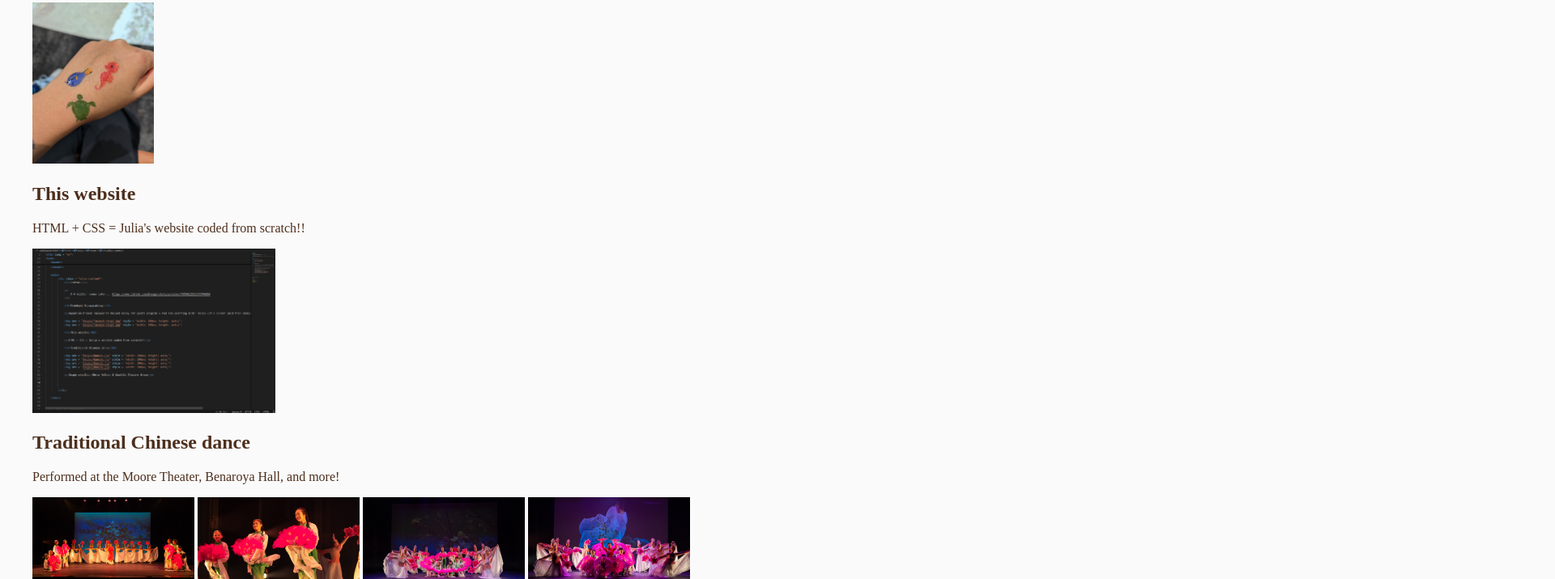
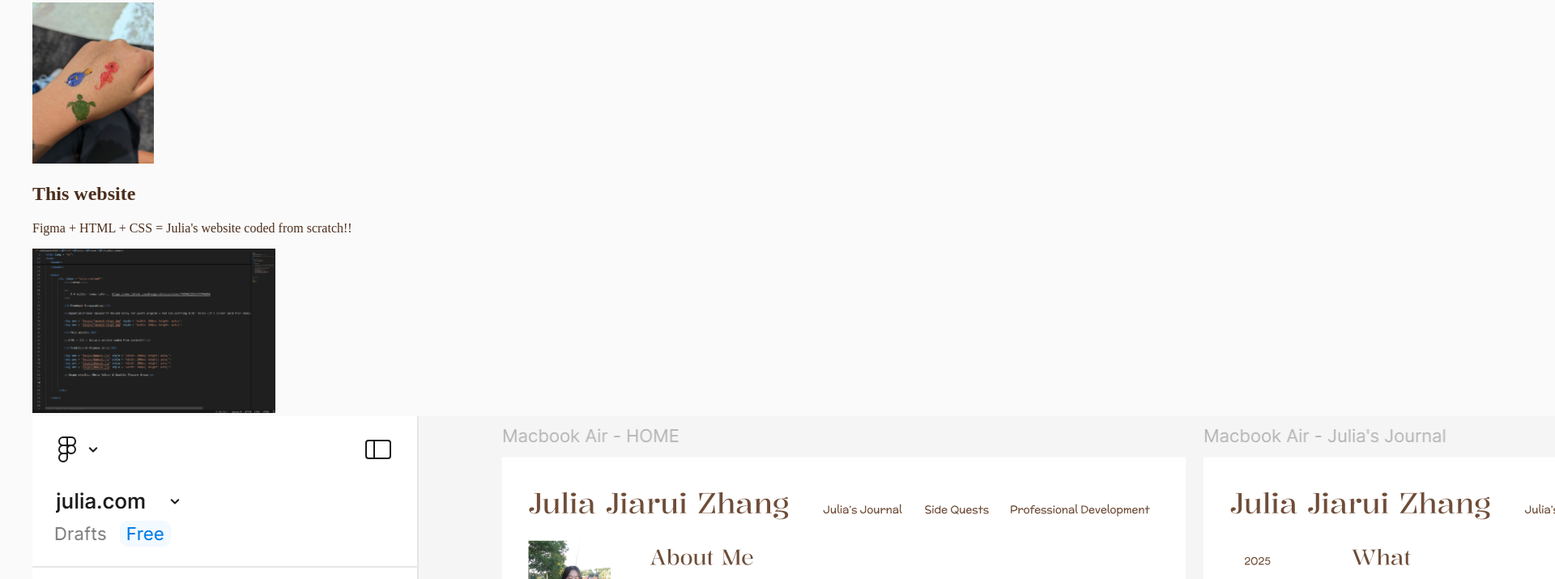
Before and after one commit to juliajurui/juliajurui.github.io, a plain HTML site: page sideQuests.html in a window 1280 px wide. Shown: the part 385-1100 px from the top of the page at 81% size, 1920 px wide, since content can reach past the window. Drawn offline with Linux system fonts and the light colour scheme; a web font is replaced by a local one.

Commit message:
added figma to sidequests

```diff
--- a/sideQuests.html
+++ b/sideQuests.html
@@ -41,9 +41,10 @@
 
             <h2>This website</h2>
 
-            <p>HTML + CSS = Julia's website coded from scratch!!</p>
+            <p>Figma + HTML + CSS = Julia's website coded from scratch!!</p>
 
             <img src = "images/website.png" style = "width: 300px; height: auto;">
+            <img src = "images/figma.png" style = "width: 300 px; height: auto;">
 
             <h2>Traditional Chinese dance</h2>
 
```
Also changed, not shown: images/figma.png (added).
